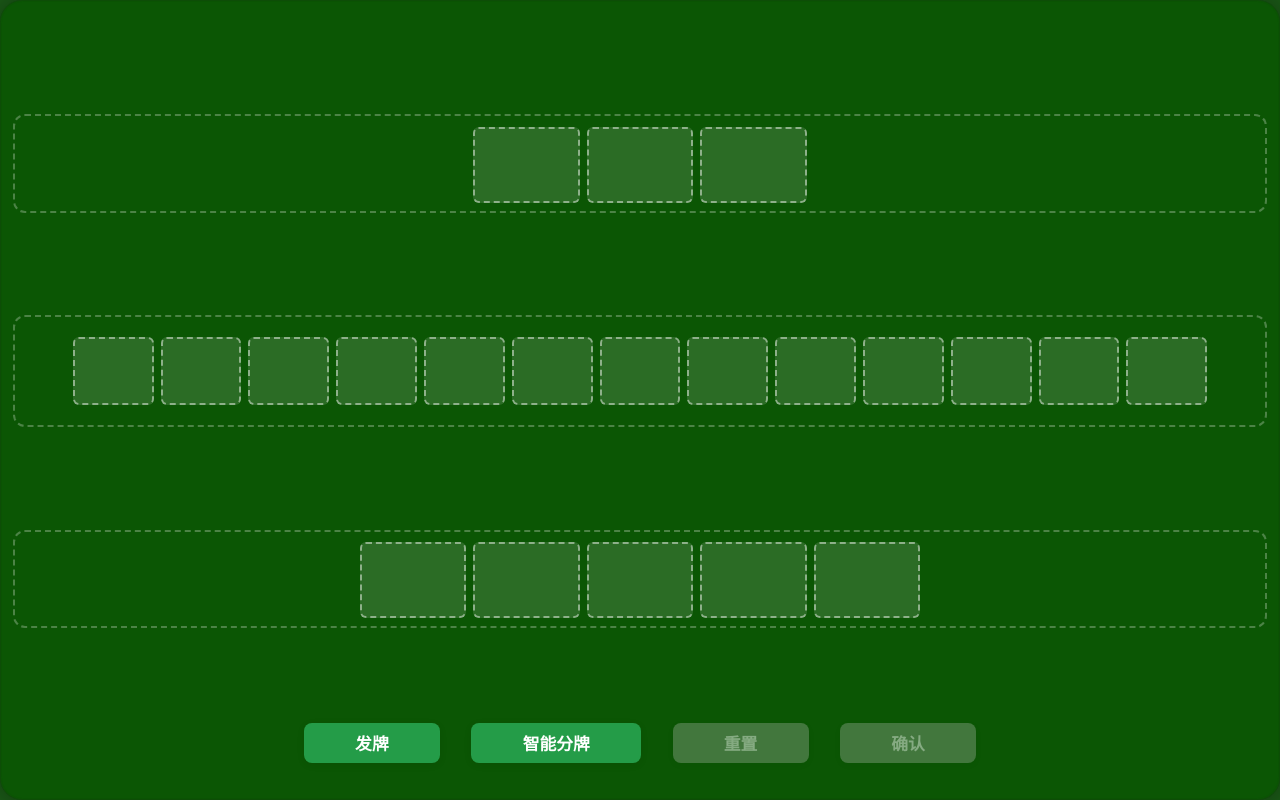
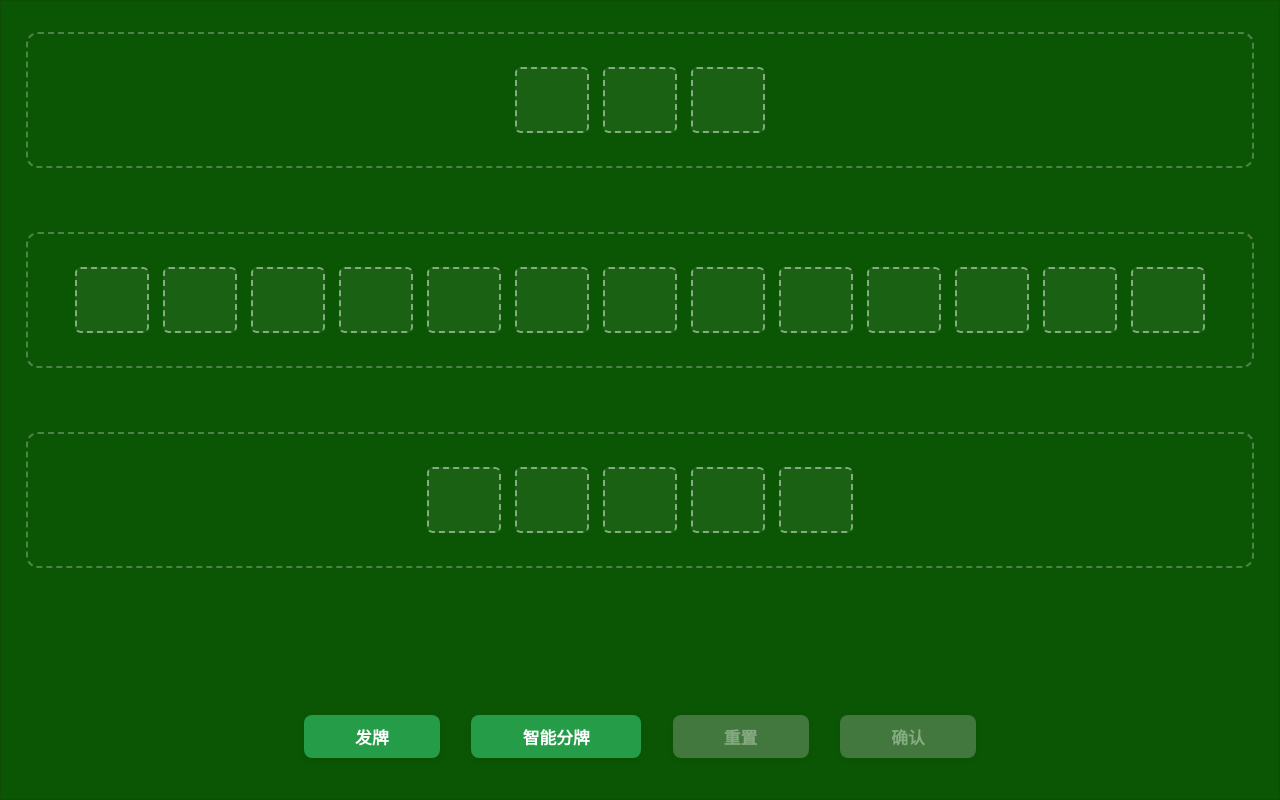
Before and after one commit to wen95266/php, a PHP site: page / in a window 1280 px wide. Run offline with PHP 8.4, Linux system fonts and the light colour scheme.

Commit message:
Update style.css

```diff
--- a/style.css
+++ b/style.css
@@ -1,20 +1,19 @@
 :root {
     --table-bg: #1c5d18;
     --felt-bg: #0b5604;
-    --card-gap: 7px;
+    --card-gap: 14px;
     --zone-border: 2px dashed #fff4;
     --zone-radius: 12px;
-    --table-radius: 22px;
     --button-green: #249c48;
-    --button-green-dark: #197c35;
     --button-yellow: #bda53a;
-    --button-yellow-dark: #c8a900;
     --button-disabled: #c3c3c399;
     --button-text: #fff;
     --zone-label: #fff9;
+    --card-min-width: 38px;
+    --card-max-width: 70px;
+    --card-height: 7.8vh;
 }
 
-/* 让牌桌占满整个屏幕，布局自适应 */
 html, body {
     width: 100vw; height: 100vh; margin: 0; padding: 0;
     font-family: "PingFang SC", "Microsoft YaHei", Arial, sans-serif;
@@ -23,101 +22,63 @@ html, body {
     overflow: hidden;
 }
 body {
-    width: 100vw; height: 100vh;
-    display: flex; justify-content: center; align-items: center;
+    width: 100vw; height: 100vh; display: flex; justify-content: center; align-items: center;
 }
 .poker-table {
     background: var(--felt-bg);
-    border-radius: var(--table-radius);
     box-shadow: 0 0 40px #0008, 0 0 2px #2228 inset;
     width: 100vw; height: 100vh; max-width: 100vw; max-height: 100vh;
     display: flex; flex-direction: column;
-    padding: 2.5vh 1vw 1.2vh 1vw;
+    padding: 0; margin: 0;
+}
+.table-row {
+    flex: 1 1 0;
+    display: flex; flex-direction: column; align-items: center; justify-content: center;
+    width: 100vw; min-height: 0; min-width: 0;
+    position: relative;
     box-sizing: border-box;
 }
-
-.table-row {
-    display: flex; flex-direction: column; align-items: center; justify-content: center;
-    width: 100%; margin-bottom: 1vh; position: relative;
+#row-buttons {
+    flex: 1 1 0;
+    min-height: 0;
+    justify-content: flex-end;
 }
-#row-front, #row-back { flex: 1.1 0 0; min-height: 9vh; }
-#row-middle-visual { flex: 2.3 0 0; min-height: 21vh; }
-#row-buttons { flex: 0 1 7.5vh; min-height: 6vh; margin-bottom:0; }
-
 .arranged-hand {
     border: var(--zone-border);
     border-radius: var(--zone-radius);
     background: none;
-    padding: 1.3vh 0 1vh 0;
-    margin: 0 0 0 0;
+    margin: 0 2vw;
     display: flex;
     flex-direction: row;
     justify-content: center;
     align-items: center;
-    min-height: 8.5vh;
-    min-width: 40vw;
-    position: relative;
-    width: 98vw;
+    min-height: 0;
+    min-width: 0;
+    width: 96vw; height: 68%;
     box-sizing: border-box;
+    gap: var(--card-gap);
     transition: background 0.2s;
-    gap: var(--card-gap);
+    overflow-x: auto;
+    overflow-y: hidden;
 }
 .arranged-hand.as-hand-area {
-    flex-direction: row;
-    flex-wrap: nowrap;
-    gap: var(--card-gap);
-    padding: 2vh 1vw 2vh 1vw;
-    min-height: 14vh;
+    width: 96vw;
+    height: 68%;
 }
-.zone-label {
-    position: absolute;
-    left: 1.5vw; top: 1.5vh;
-    color: var(--zone-label);
-    font-size: 1.05em;
-    font-weight: bold;
-    letter-spacing: 1px;
-    pointer-events: none;
-    z-index: 2;
-    text-shadow: 0 2px 7px #0008;
-}
-.card-count {
-    font-weight: 400;
-    font-size: .8em;
-    margin-left:6px;
-    color: #fff8;
-}
-
 .card-container {
-    display: flex;
-    align-items: center;
-    justify-content: center;
-    aspect-ratio: 0.7;
-    box-sizing: border-box;
+    flex: 1 1 0;
+    min-width: var(--card-min-width);
+    max-width: var(--card-max-width);
+    height: var(--card-height);
     background: #fff;
     border-radius: 6px;
     box-shadow: 0 2px 8px #0002;
+    display: flex; align-items: center; justify-content: center;
     cursor: grab;
     position: relative;
     transition: box-shadow 0.12s, border 0.12s;
+    user-select: none;
     overflow: hidden;
-    user-select: none;
-    min-width: 0;
-    min-height: 0;
-    flex: 1 1 0;
-    max-height: 100%;
-    max-width: 8vw;
-    height: 9vh;
-}
-.arranged-hand.as-hand-area .card-container {
-    max-width: 6vw;
-    min-width: 0;
-    flex: 1 1 0;
-    height: 8vh;
-}
-.arranged-hand:not(.as-hand-area) .card-container {
-    max-width: 8vw;
-    flex: 1 1 0;
-    height: 9vh;
 }
 .card-container.dragging {
     opacity: 0.6;
@@ -125,69 +86,44 @@ body {
     box-shadow: 0 0 16px #ffa800, 0 4px 16px #000a;
 }
 .card-image {
-    width: 96%; height: auto;
+    width: 98%; height: auto;
     display:block;
     pointer-events: none;
     user-select: none;
 }
 .drop-placeholder {
-    background: #fff2;
+    background: #fff1;
     border: 2px dashed #fff7;
     border-radius: 6px;
-    min-width: 0;
-    min-height: 0;
     flex: 1 1 0;
-    max-width: 8vw;
-    height: 9vh;
+    min-width: var(--card-min-width);
+    max-width: var(--card-max-width);
+    height: var(--card-height);
     aspect-ratio: 0.7;
 }
-.arranged-hand.as-hand-area .drop-placeholder {
-    max-width: 6vw;
-    height: 8vh;
-}
 .arranged-hand.drag-over { background: #fff2; }
-.arranged-hand.selected-target-hand { background: #fff4; }
 
 #row-buttons .action-buttons {
-    width: 100%; display: flex; flex-direction: row; justify-content: center; gap: 2vw;
+    width: 100vw; display: flex; flex-direction: row; justify-content: center; gap: 2vw; margin-top: 2vh;
 }
 .game-button {
-    padding: 1vh 4vw; font-size: 1.05em; background: var(--button-green);
+    padding: 1.2vh 4vw; font-size: 1.05em; background: var(--button-green);
     border: none; border-radius: 8px; color: var(--button-text); font-weight: 600;
     box-shadow: 0 2px 8px #0001; cursor: pointer; margin: 0 3px;
     transition: background .18s, color .12s;
 }
 .game-button.primary-button { background: var(--button-yellow); color: #fff; }
-.game-button:active { background: var(--button-green-dark); }
-.game-button.primary-button:active { background: var(--button-yellow-dark); }
+.game-button:active { background: #197c35; }
+.game-button.primary-button:active { background: #c8a900; }
 .game-button[disabled] { opacity: 0.5; cursor: not-allowed; background: var(--button-disabled);}
 .game-message-bar {
-    margin-top: 1.2vh; min-height: 3.2vh; font-size: 1.08em; color: #ffda00; text-align: center; font-weight: bold;
+    margin-top: 2vh; min-height: 3.2vh; font-size: 1.08em; color: #ffda00; text-align: center; font-weight: bold;
 }
-
 @media (max-width: 900px), (max-height: 700px) {
-    .poker-table { padding: 0.5vh 0.5vw 0.5vh 0.5vw; }
-    .arranged-hand { min-height: 7vh; }
-    .arranged-hand.as-hand-area { min-height: 10vh; }
-    .card-container, .arranged-hand:not(.as-hand-area) .card-container, .drop-placeholder {
-        max-width: 11vw; height: 6.4vh;
-    }
-    .arranged-hand.as-hand-area .card-container, .arranged-hand.as-hand-area .drop-placeholder {
-        max-width: 8vw; height: 5.5vh;
-    }
+    .card-container, .drop-placeholder { min-width: 23px; max-width: 34px; height: 4.5vh; }
 }
 @media (max-width: 600px) {
-    .poker-table { width:100vw; height:100vh; border-radius: 0;}
-    .arranged-hand, .arranged-hand.as-hand-area {
-        width: 100vw;
-        min-width: 0;
-        padding-left: 0; padding-right: 0;
-    }
-    .card-container, .drop-placeholder {
-        max-width: 14vw;
-        min-width: 0;
-    }
-    .arranged-hand.as-hand-area .card-container, .arranged-hand.as-hand-area .drop-placeholder {
-        max-width: 11vw;
-    }
+    .poker-table { width:100vw; height:100vh; }
+    .arranged-hand, .arranged-hand.as-hand-area { width: 97vw; }
+    .card-container, .drop-placeholder { min-width: 20px; max-width: 28px; height: 3.2vh; }
 }
```
